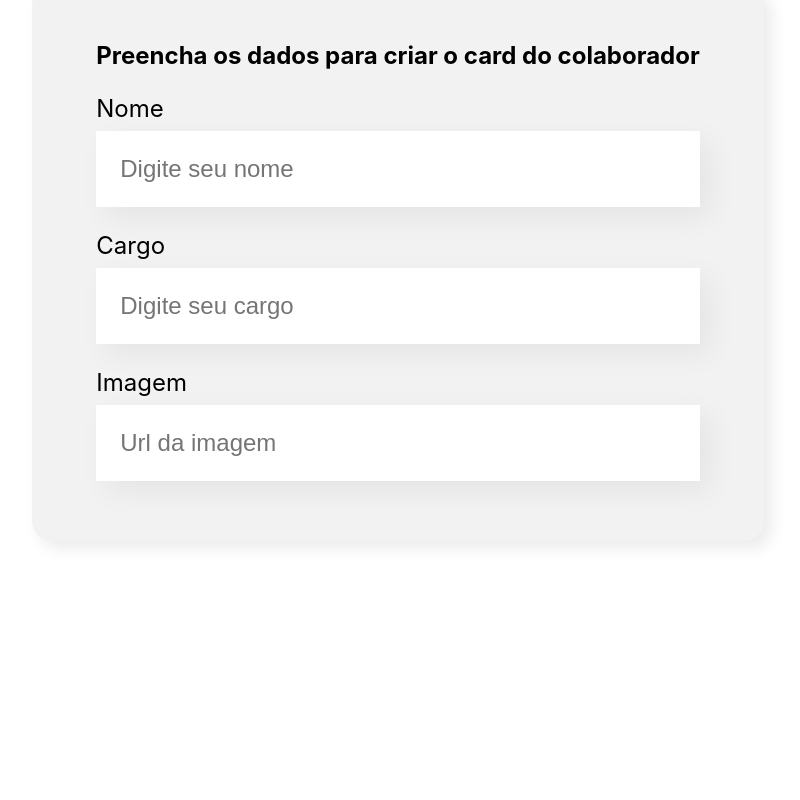
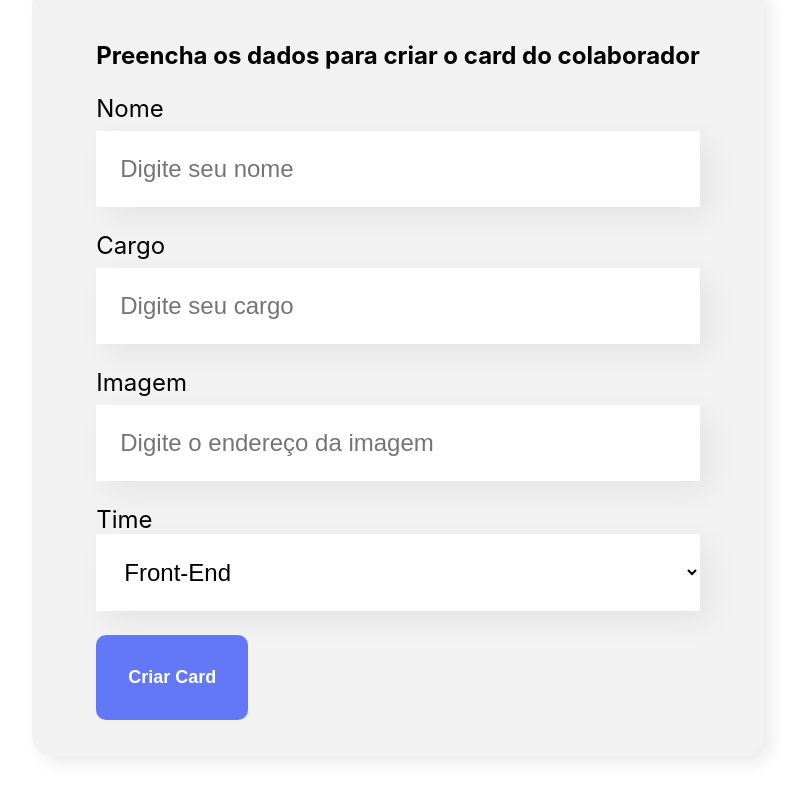
Before and after one commit to Menon04/Learnig-about-react, a React (Create React App) app: page / in a window 1280 px wide. Shown: the part 593-1393 px from the top of the page, without its empty margins (242-1042 px from the left). Before the commit the page ends 1214 px from the top, so only its background shows below. Built offline with nearby package versions, Linux system fonts and the light colour scheme.

Commit message:
Botao e Lista adicionados

```diff
--- /dev/null
+++ b/src/components/Botao/Botao.css
@@ -0,0 +1,14 @@
+.botao{
+  background-color: #6278f7;
+  border-radius: 10px;
+  font-weight: 700;
+  font-size: 18px;
+  padding: 32px;
+  border: none;
+  cursor: pointer;
+  color: #fff;
+}
+
+.botao:hover{
+  color: #95ffd4;
+}
--- /dev/null
+++ b/src/components/Botao/Botao.js
@@ -0,0 +1,11 @@
+import './Botao.css';
+
+const Botao = (props) => {
+  return (
+    <div>
+      <button className="botao">{props.children}</button>
+    </div>
+  );
+}
+
+export default Botao;
--- a/src/components/CampoTexto/CampoTexto.js
+++ b/src/components/CampoTexto/CampoTexto.js
@@ -4,7 +4,7 @@
   return (
     <div className="campo-texto">
       <label>{props.label}</label>
-      <input placeholder={props.placeholder} type="text"></input>
+      <input required={props.obrigatorio} placeholder={props.placeholder} type="text"></input>
     </div>
   )
 };
--- a/src/components/Formulario/Formulario.js
+++ b/src/components/Formulario/Formulario.js
@@ -1,14 +1,34 @@
 import "./Formulario.css";
 import CampoTexto from "../CampoTexto/CampoTexto";
+import ListaSuspensa from "../ListaSuspensa/ListaSuspensa";
+import Botao from "../Botao/Botao";
 
 const Formulario = () => {
+
+  const times = [
+    'Front-End',
+    'Back-End',
+    'Data-Sience',
+    'Devops',
+    'UX/UI',
+    'Mobile',
+    'Inovação e Gestão'
+  ]
+
+  const onSave = (event) => {
+    event.preventDefault()
+    console.log('Salvando dados')
+  }
+
   return (
     <section className="formulario">
-      <form>
+      <form onSubmit={onSave}>
         <h2>Preencha os dados para criar o card do colaborador</h2>
-        <CampoTexto label="Nome" placeholder="Digite seu nome" />
-        <CampoTexto label="Cargo" placeholder="Digite seu cargo" />
-        <CampoTexto label="Imagem" placeholder="Url da imagem" />
+        <CampoTexto obrigatorio="true" label="Nome" placeholder="Digite seu nome" />
+        <CampoTexto obrigatorio="true" label="Cargo" placeholder="Digite seu cargo" />
+        <CampoTexto obrigatorio="true" label="Imagem" placeholder="Digite o endereço da imagem" />
+        <ListaSuspensa label="Time" itens={times}/>
+        <Botao>Criar Card</Botao>
       </form>
     </section>
   );
--- /dev/null
+++ b/src/components/ListaSuspensa/ListaSuspensa.css
@@ -0,0 +1,19 @@
+.lista-suspensa{
+  margin: 24px 0PX ;
+}
+
+.lista-suspensa label{
+  display: block;
+  margin-bottom: 8px;
+  font-size: 24px;
+}
+
+.lista-suspensa select{
+  background-color: #FFF;
+  box-shadow: 10px 10px 30px rgba(0, 0, 0, 0.06);
+  width: 100%;
+  border: none;
+  font-size: 24px;
+  padding: 24px;
+  box-sizing: border-box;
+}
--- /dev/null
+++ b/src/components/ListaSuspensa/ListaSuspensa.js
@@ -0,0 +1,18 @@
+import "./ListaSuspensa.css";
+
+const ListaSuspensa = (props) => {
+  return (
+    <div className="lista-suspensa">
+      <label>
+        {props.label}
+        <select>
+          {props.itens.map((item) => (
+            <option key={item}>{item}</option>
+          ))}
+        </select>
+      </label>
+    </div>
+  );
+};
+
+export default ListaSuspensa;
```
Also changed, not shown: src/components/Formulario/Formulario.css (line endings or trailing spaces).
